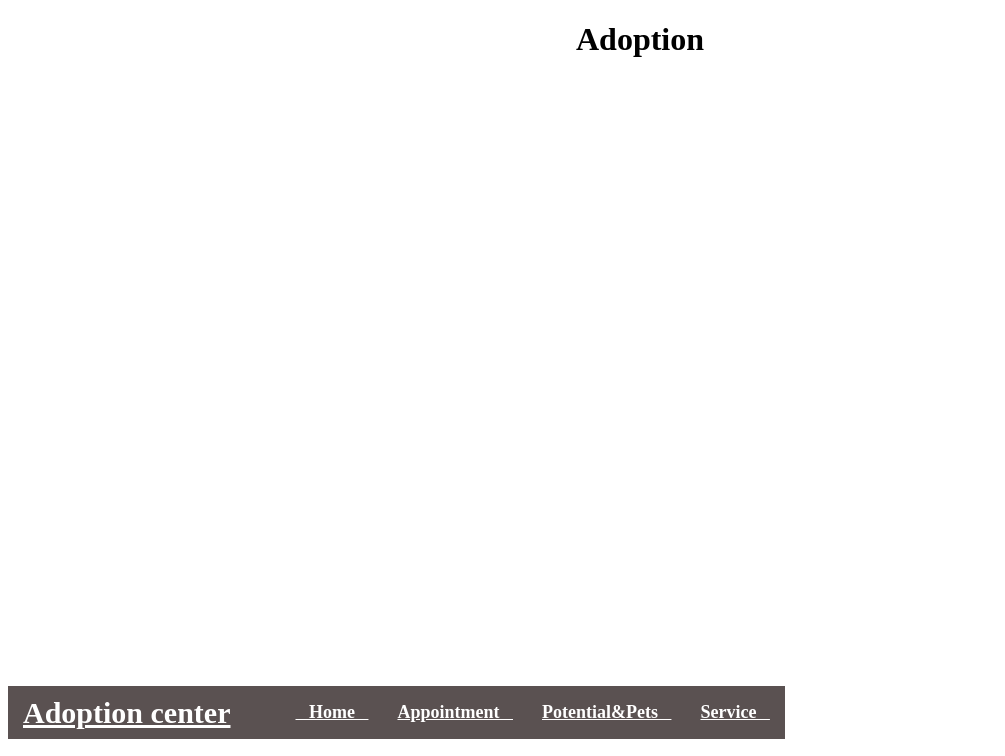
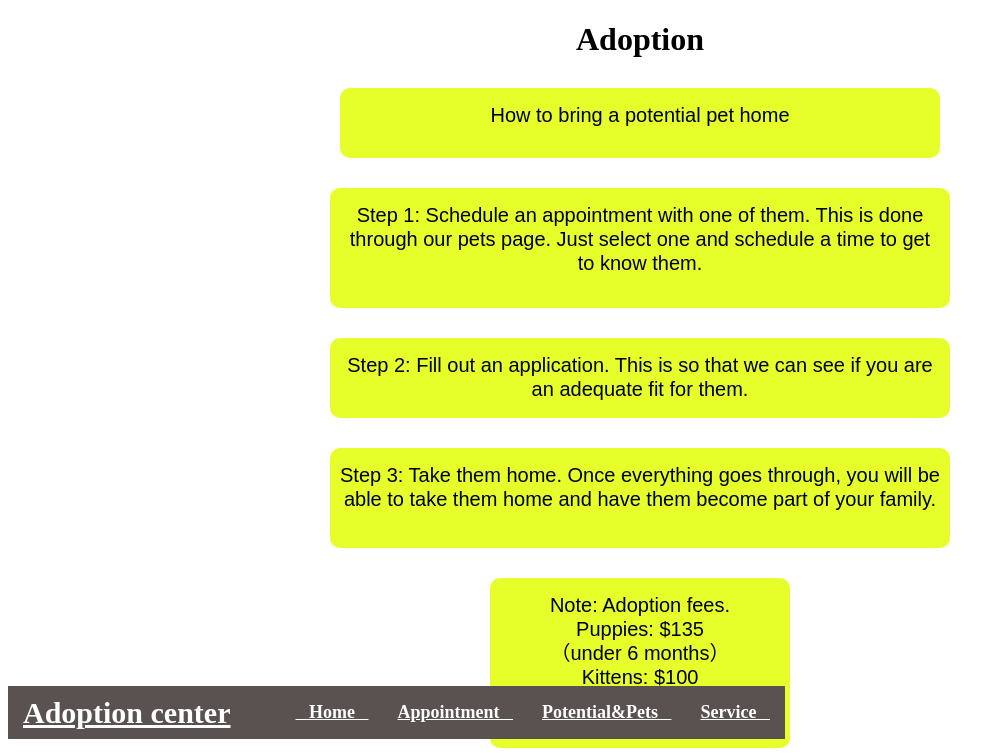
Before and after one commit to VapurGunslinger/Cmpe_131_Project, a Flask app: page /Adoption_steps in a window 1280 px wide. Shown: the part 61-817 px from the top of the page, without its empty margins (0-1005 px from the left). Run offline with Flask 3, Linux system fonts and the light colour scheme.

Commit message:
Update adoption_steps.html

```diff
--- a/Flask server back-end/templates/adoption_steps.html
+++ b/Flask server back-end/templates/adoption_steps.html
@@ -45,4 +45,24 @@
 
 <h1> Adoption </h1>
 
+<div class="rectangle", style = "height: 50px">
+        <div class="text">How to bring a potential pet home</div>
+    </div>
+
+    <div class="rectangle" style="width: 600px; height: 100px;">
+        <div class="text">Step 1: Schedule an appointment with one of them. This is done through our pets page. Just select one and schedule a time to get to know them.</div>
+    </div>
+
+    <div class="rectangle" style="width: 600px; height: 60px;">
+        <div class="text">Step 2: Fill out an application. This is so that we can see if you are an adequate fit for them.</div>
+    </div>
+
+    <div class="rectangle" style="width: 600px; height: 80px;">
+        <div class="text">Step 3: Take them home. Once everything goes through, you will be able to take them home and have them become part of your family.</div>
+    </div>
+
+    <div class="rectangle" style="width: 280px; height: 150px;">
+        <div class="text">Note: Adoption fees. <br> Puppies: $135 <br> （under 6 months）<br> Kittens: $100 <br> (under 4 months) </div>
+    </div>
+
 {%endblock%}
```
